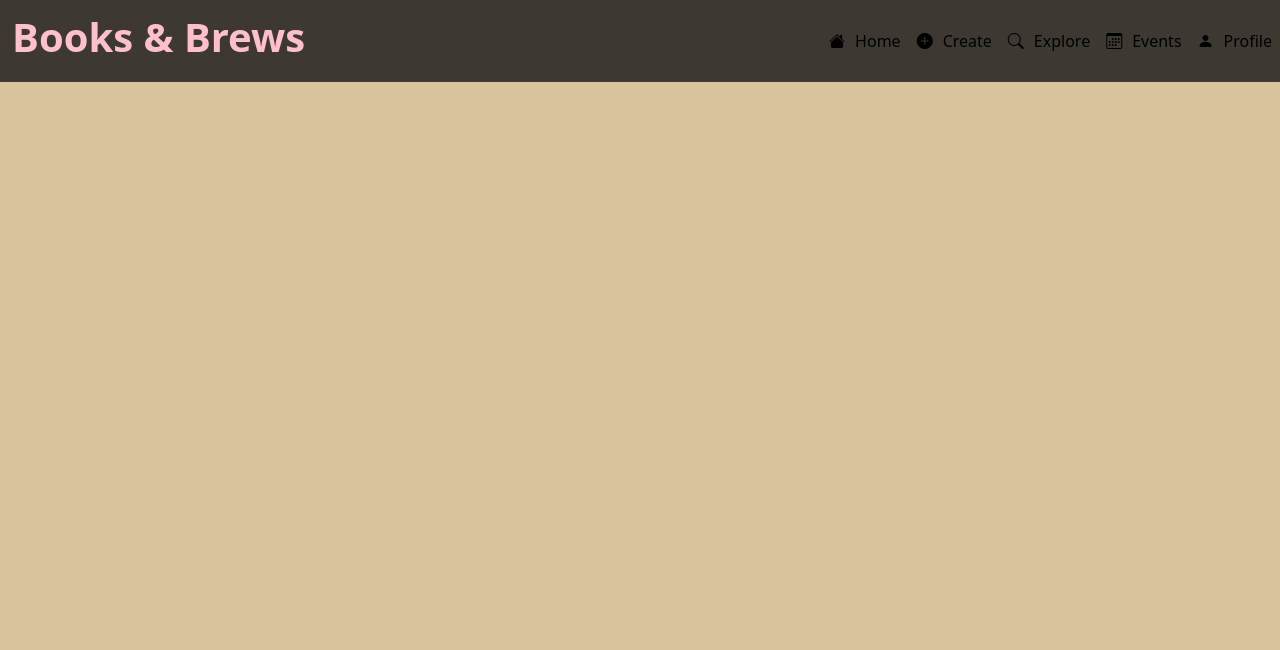
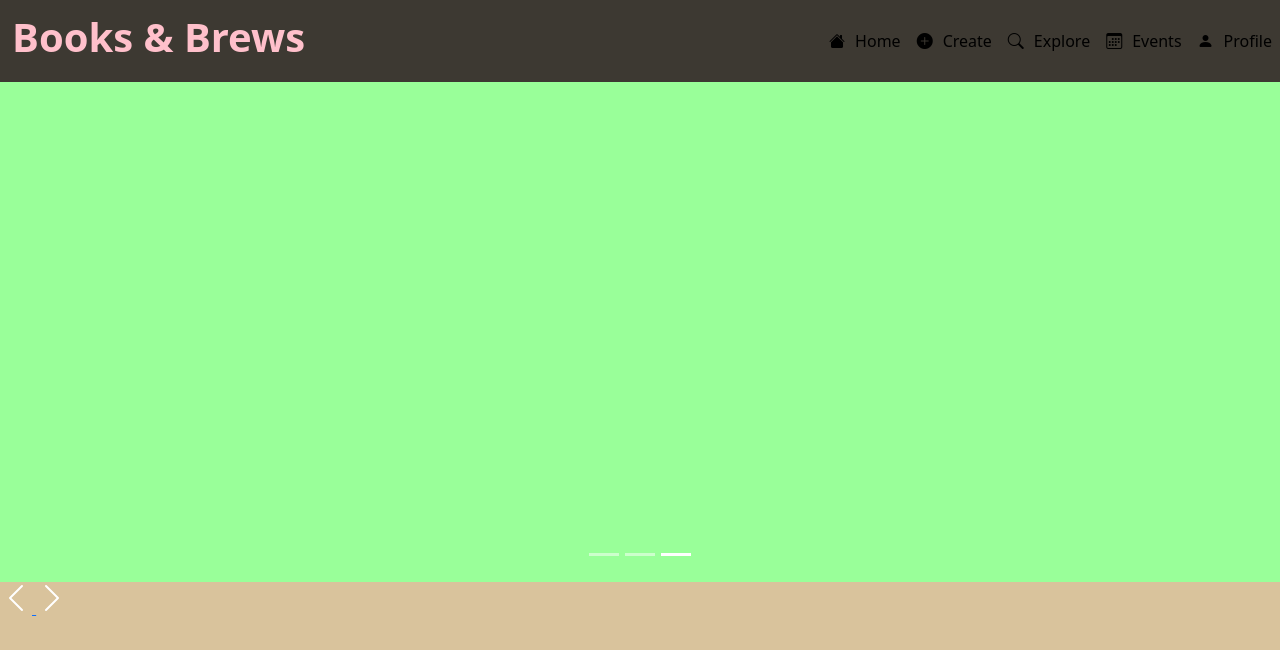
Before and after one commit to haileyverdone/books_and_brews, a SvelteKit app: page / in a window 1280 px wide. Shown: the top 650 px of the page. Built offline with nearby package versions, Linux system fonts and the light colour scheme.

Commit message:
update on home page

```diff
--- a/src/app.css
+++ b/src/app.css
@@ -1,5 +1,4 @@
 body, html{
     background-color: #d9c39c;
-    margin: 0;
-    padding: 0;
+
 }
--- a/src/routes/+page.svelte
+++ b/src/routes/+page.svelte
@@ -1,7 +1,50 @@
-<script>
-    // Any JavaScript code can go here, but it's fine to leave this empty
-  </script>
+<div id="myCarousel" class="carousel slide" data-bs-ride="carousel" data-bs-interval="2000">
+  <ol class="carousel-indicators">
+    <li data-bs-target="#myCarousel" data-bs-slide-to="0" class="active"></li>
+    <li data-bs-target="#myCarousel" data-bs-slide-to="1"></li>
+    <li data-bs-target="#myCarousel" data-bs-slide-to="2"></li>
+  </ol>
+<div class="carousel-inner " role="listbox">
+    <div class="carousel-item active" style="background-color: #ff9999;">
+      <div class="carousel-content">
+      </div>
+    </div>
+    <div class="carousel-item" style="background-color: #99ccff;">
+      <div class="carousel-content">
+      </div>
+    </div>
+    <div class="carousel-item" style="background-color: #99ff99;">
+      <div class="carousel-content">
+      </div>
+    </div>
+  </div>
+</div>
+<a class="carousel-control-left" href="#myCarousel" role="button" data-bs-slide="prev">
+  <span class="carousel-control-prev-icon" aria-hidden="true"></span>
+  <span class="visually-hidden">Previous</span>
+</a>
+<a class="carousel-control-right" href="#myCarousel" role="button" data-bs-slide="next">
+  <span class="carousel-control-next-icon" aria-hidden="true"></span>
+  <span class="visually-hidden">Next</span>
+</a>
 
-  <!-- Bootstrap Content -->
-  <div class="container mt-5">
-  </div>
+<style>
+  /* Styles for your carousel */
+  .carousel-inner {
+    height: 500px;
+    position: relative;
+  }
+
+  .carousel-inner{
+    position: relative;
+  }
+
+  .carousel-item {
+    align-items: center;
+    height: 500px;
+    background-color: beige;
+  }
+  .carousel-indicators{
+    list-style: none;
+  }
+</style>
```
